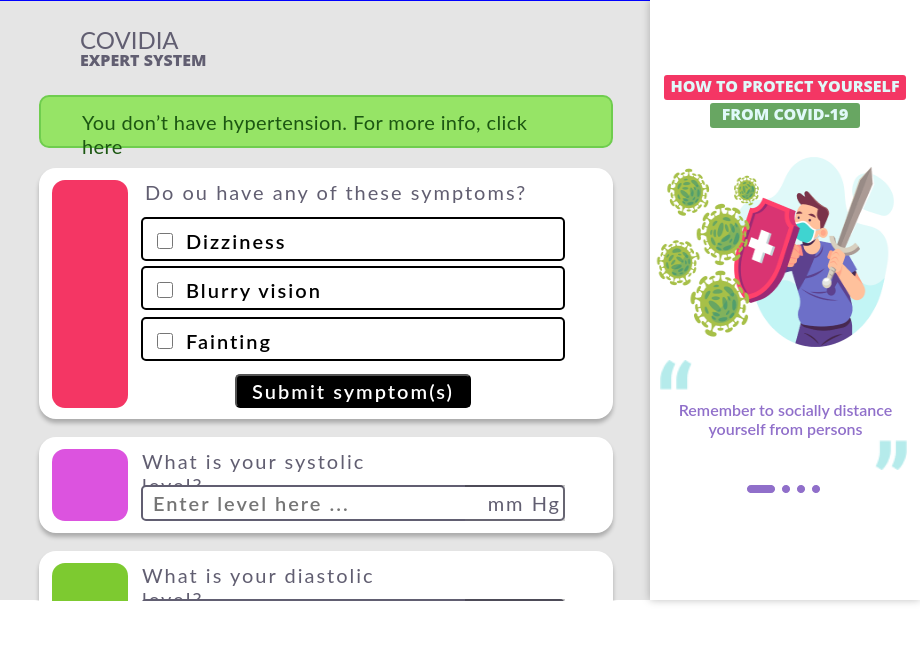
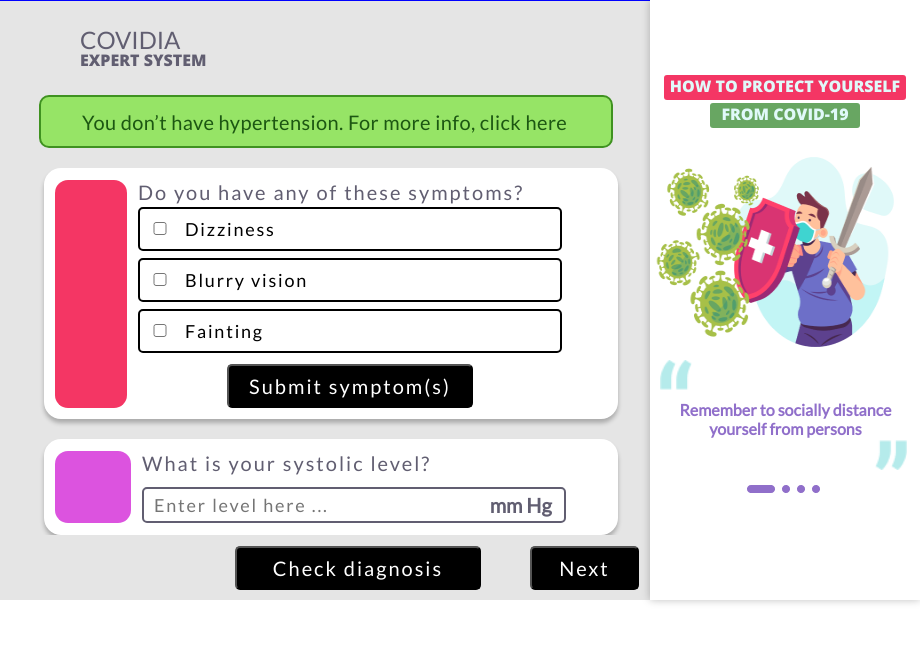
Before and after one commit to Murphy-Facey/covid-expert-system, an Electron app: page ui/frame3.html in a window 920 px wide. Drawn offline with nearby package versions, Linux system fonts and the light colour scheme.

Commit message:
made some changes to the UI

```diff
--- a/main.js
+++ b/main.js
@@ -8,8 +8,8 @@ let mainWindow
 function createWindow () {
   // Create the browser window.
   mainWindow = new BrowserWindow({
-    width: 960,
-    height: 600,
+    width: 920,
+    height: 646,
     resizable: false,
     webPreferences: {
       nodeIntegration: true
--- a/ui/css/frame3.css
+++ b/ui/css/frame3.css
@@ -1,12 +1,25 @@
+@import url("https://fonts.googleapis.com/css2?family=Lato&family=Open+Sans:wght@400;700;800&display=swap");
+
+
+*,
+*::before,
+*::after {
+  margin: 0px;
+  padding: 0px;
+}
+
 body {
   margin: 0px;
   overflow: hidden;
 }
 
+input[type="checkbox"]:checked ~ .checkmark{
+  background-color: #000000;
+}
+
 #container {
   position: relative;
   background: #e5e5e5;
-
   color: #615e71;
   width: 920px;
   height: 600px;
@@ -14,11 +27,35 @@ body {
 
 .left-side {
   position: absolute;
-  overflow-y: scroll;
   border-top: 1px solid #0000ff;
   height: 100%;
   width: 650px;
-  /* background: #80ff80; */
+}
+
+.body-container {
+  position: absolute;
+  left: 39px;
+  top: 94px;
+  width: 597px;
+  height: 440px;
+}
+
+.card-container {
+  width: 597px;
+  overflow-y: auto;
+  padding-left: 5px;
+}
+
+.card-container::-webkit-scrollbar {
+  width: 10px;
+}
+
+.card-container::-webkit-scrollbar-track {
+  background-color: #D7D6DA;
+}
+
+.card-container::-webkit-scrollbar-thumb {
+  background-color: #615E71;
 }
 
 #covidia-text {
@@ -49,18 +86,15 @@ body {
   line-height: 22px;
 }
 
-#green-rectangle {
-  position: absolute;
+.green-rectangle {
+  position: relative;
   width: 574px;
-  height: 53px;
-  left: 39px;
-  top: 94px;
-
-  background: #96e466;
-  border: 2px solid #6fcd4e;
+  /* height: 53px;  */
   box-sizing: border-box;
   border-radius: 10px;
-  /* display: none; */
+  background-color: transparent;
+  border: 2px solid transparent;
+  margin-bottom: 20px;
 }
 
 #green-rectangle-text {
@@ -75,33 +109,99 @@ body {
   font-weight: normal;
   font-size: 20px;
   line-height: 24px;
-
   letter-spacing: 0.02em;
-
   color: #1c5712;
 }
 
+@keyframes show-status {
+  0% {
+    height: 0px;
+    background-color: transparent;
+    border-color: transparent;
+  }
+
+  50% {
+    height: 53px;
+    background-color: #96e466;
+    border-color: transparent;
+  }
+
+  100% {
+    height: 53px;
+    background-color: #96e466;
+    border-color:#3f9220;
+  }
+}
+
+@keyframes show-text {
+  0% {
+    opacity: 0;
+  }
+
+  66% {
+    opacity: 0;
+  }
+
+  100% {
+    opacity: 1;
+  }
+}
+
+.show-status {
+  height: 53px;
+  background-color: #96e466;
+  border: 2px solid #3f9220;
+  animation-name: show-status;
+  animation-iteration-count: 1;
+  animation-duration: 1s;
+  animation-timing-function: ease-in-out;
+}
+
+.show-status > #green-rectangle-text {
+  animation-name: show-text;
+  animation-duration: 1.5s;
+  animation-timing-function: ease-in-out;
+}
+
+.hide-status > #green-rectangle-text {
+  opacity: 0;
+}
+
+.show-status + .card-container {
+  height: 367px;
+}
+
+.hide-status + .card-container {
+  height: 416px;
+}
+
+
+.card {
+  width: 574px;
+  background: #ffffff;
+  box-shadow: 0px 4px 4px rgba(0, 0, 0, 0.25);
+  border-radius: 17px;
+  display: flex;
+  align-items: center;
+  margin-bottom: 20px;
+}
+
 .card-1 {
-  position: absolute;
-  width: 574px;
   height: 251px;
   left: 39px;
   top: 167px;
-
-  background: #ffffff;
-  box-shadow: 0px 4px 4px rgba(0, 0, 0, 0.25);
-  border-radius: 17px;
 }
 
-#rectangle-1 {
-  position: absolute;
-  width: 76px;
+.big-rect {
   height: 228px;
-  left: 13px;
-  top: 12px;
+  width: 72px;
+  border-radius: 13px;
+  margin: 0 11px;
+  background: #f43664;
+}
 
-  background: #f43664;
-  border-radius: 13px;
+.big-rect + .card-body {
+  height: 228px;
 }
 
 #symptoms-question {
@@ -112,7 +212,6 @@ body {
   top: 12px;
 
   font-family: Lato;
-  font-style: normal;
   font-weight: normal;
   font-size: 20px;
   line-height: 24px;
@@ -122,10 +221,24 @@ body {
 }
 
 #inner-card-scroll {
-  position: absolute;
-  overflow-y: scroll;
   width: 100%;
-  height: 100%;
+  height: 154px;
+  overflow-y: auto;
+  overflow-x: hidden;
+}
+
+#inner-card-scroll::-webkit-scrollbar {
+  width: 9px;
+}
+
+#inner-card-scroll::-webkit-scrollbar-track {
+  background-color: #D7D6DA;
+  border-radius: 10px;
+}
+
+#inner-card-scroll::-webkit-scrollbar-thumb {
+  background-color: #615E71;
+  border-radius: 10px;
 }
 
 .option-card {
@@ -135,139 +248,92 @@ body {
   border: 2px solid #000000;
   box-sizing: border-box;
   border-radius: 5px;
-  left: 102px;
-}
+  padding-left: 10px;
+  margin-bottom: 7px;
 
-.dizzy {
-  position: absolute;
-  left: 102px;
-  top: 49px;
-}
-
-.blurry {
-  position: absolute;
-  top: 98px;
-}
-
-.fainting {
-  position: absolute;
-  top: 149px;
+  display: flex;
+  align-items: center;
 }
 
 .checkbox-square {
-  position: absolute;
-  width: 16px;
-  height: 16px;
-  left: 10px;
-  top: 11px;
+  width: 20px;
+  margin-right: 15px;
 }
 
 .checkbox-text {
-  position: absolute;
   width: auto;
   height: 24px;
-  left: 43px;
-  top: 10px;
-
   font-family: Lato;
-  font-style: normal;
-  font-weight: 600;
-  font-size: 20px;
+  font-weight: 400;
+  font-size: 18px;
   line-height: 24px;
-
   letter-spacing: 0.1em;
 }
 
 .btn {
-  position: absolute;
-
   background: #000000;
   border-radius: 5px;
   color: white;
-
   font-family: Lato;
-  font-style: normal;
-  font-weight: 600;
+  font-weight: 400;
   font-size: 20px;
   line-height: 24px;
-
   letter-spacing: 0.1em;
 }
 
 .btn-submit {
-  width: 236px;
-  height: 34px;
-  left: 196px;
-  top: 206px;
+  width: 246px;
+  height: 44px;
+  align-self: center;
 }
 
 .btn-diagnosis {
-  width: 236px;
-  height: 34px;
+  position: absolute;
+  width: 246px;
+  height: 44px;
   left: 235px;
-  top: 660px;
+  top: 545px;
 }
 
 .btn-next {
-  width: 99px;
-  height: 34px;
-  left: 510px;
-  top: 660px;
-}
-.card-2 {
   position: absolute;
-  width: 574px;
-  height: 96px;
-  left: 39px;
-  top: 436px;
-
-  background: #ffffff;
-  box-shadow: 0px 4px 4px rgba(0, 0, 0, 0.25);
-  border-radius: 17px;
+  width: 109px;
+  height: 44px;
+  left: 530px;
+  top: 545px;
 }
 
-#rectangle-2 {
-  position: absolute;
-  width: 76px;
-  height: 72px;
-  left: 13px;
-  top: 12px;
-
-  background: #dc53df;
-  border-radius: 13px;
+.card-2 {
+  height: 96px;
 }
 
-.test-question-text {
-  position: absolute;
-  width: 290px;
-  height: 24px;
-  left: 103px;
-  top: 12px;
-
+.card p {
+  margin: 0px;
   font-family: Lato;
-  font-style: normal;
-  font-weight: normal;
+  font-weight: 400;
   font-size: 20px;
-  line-height: 24px;
-
   letter-spacing: 0.1em;
 }
 
-.test-question-input {
-  position: absolute;
+.card-body {
+  position: relative;
+  display: flex;
+  flex-direction: column;
+  justify-content: space-between;
+}
+
+.card-body input[type="text"] {
+  position: relative;
   width: 424px;
   height: 36px;
-  left: 102px;
-  top: 48px;
-
   border: 2px solid #615e71;
   box-sizing: border-box;
   border-radius: 5px;
   font-family: Lato;
-  font-style: normal;
-  font-weight: 600;
-  font-size: 20px;
-  line-height: 24px;
+  font-weight: 400;
+  font-size: 18px;
+  outline: none;
+  padding-right: 80px;
   /* identical to box height */
 
   letter-spacing: 0.1em;
@@ -276,52 +342,41 @@ body {
   color: #acacac;
 }
 
+.card-body span {
+  position: absolute;
+  bottom: 18px;
+  left: 82%;
+  transform: translateY(50%);
+  font-family: Lato;
+  font-weight: 600;
+  font-size: 20px;
+}
+
 .test-question-input[type="text"] {
   color: black;
 }
 
-.mmHg-text {
-  z-index: 2;
-  position: absolute;
-  text-align: right;
-  right: 48px;
-  top: 48px;
-  width: 100px;
-  height: 36px;
-  background: transparent;
-  box-sizing: border-box;
-
-  font-family: Lato;
-  font-style: normal;
-  font-weight: normal;
-  font-size: 20px;
-  line-height: 24px;
-  letter-spacing: 0.1em;
-  color: #615e71;
-  border-left: 0px;
+.card-3 {
+  height: 96px;
 }
 
-.card-3 {
-  position: absolute;
-  width: 574px;
-  height: 96px;
-  left: 39px;
-  top: 550px;
-
-  background: #ffffff;
-  box-shadow: 0px 4px 4px rgba(0, 0, 0, 0.25);
-  border-radius: 17px;
+.small-rect {
+  width: 76px;
+  height: 72px;
+  border-radius: 13px;
+  margin: 0 11px;
 }
 
-#rectangle-3 {
-  position: absolute;
-  width: 76px;
+.small-rect + .card-body {
   height: 72px;
-  left: 13px;
-  top: 12px;
+}
 
+.green {
   background: #7dca30;
-  border-radius: 13px;
+}
+
+.purple {
+  background: #dc53df;
 }
 
 .right-side {
--- a/ui/css/style.css
+++ b/ui/css/style.css
@@ -33,16 +33,15 @@
 }
 
 body {
-    overflow: hidden;
+  overflow: hidden;
 }
 
 .container,
 .question-container {
-  width: 960px;
+  width: 920px;
   height: 600px;
   background-color: var(--light-grey);
   position: relative;
-
 }
 
 .body-heading {
--- a/ui/frame3.html
+++ b/ui/frame3.html
@@ -7,7 +7,6 @@
     <title>Covid System</title>
     <meta name='viewport' content='width=device-width, initial-scale=1'>
     <link rel='stylesheet' type='text/css' media='screen' href='css/frame3.css'>
-    <!-- <script src='main.js'></script> -->
 </head>
 
 <body>
@@ -19,17 +18,17 @@
             <div id="expert-text">
                 EXPERT SYSTEM
             </div>
-            <div id="green-rectangle">
+            <div class="body-container">
+                <div class="green-rectangle show-status">
                     <div id="green-rectangle-text">
                         You don’t have hypertension. For more info, click here
                     </div>
                 </div>
-
-            <div class="card-1">
-                <div id="rectangle-1"></div>
-                <div id="symptoms-question">
-                    Do ou have any of these symptoms?
-                </div>
+                <div class="card-container">
+                    <div class="card card-1">
+                        <div class="big-rect"></div>
+                        <div class="card-body">
+                            <p>Do you have any of these symptoms?</p>
                             <div id="inner-card-scroll">
                                 <div class="option-card dizzy">
                                     <input type="checkbox" id="dizzy" class="checkbox-square" name="dizzy">
@@ -51,25 +50,28 @@
                                 Submit symptom(s)
                             </button>
                         </div>
-
-            <div class="card-2">
-                <div id="rectangle-2"></div>
-                <div class="test-question-text">
-                    What is your systolic level?
-                </div>
-                <input type="text" class="test-question-input" placeholder="Enter level here ...">
-                <input type="text" class="mmHg-text" value="mm Hg" disabled />
                     </div>
 
-            <div class="card-3">
-                <div id="rectangle-3"></div>
-                <div class="test-question-text">
-                    What is your diastolic level?
+                    <div class="card card-2">
+                        <div class="small-rect purple"></div>
+                        <div class="card-body">
+                            <p>What is your systolic level?</p>
+                            <input type="text" class="test-question-input" placeholder="Enter level here ...">
+                            <span>mm Hg</span>
                         </div>
-                <input type="text" class="test-question-input" placeholder="Enter level here ...">
-                <input type="text" class="mmHg-text" value="mm Hg" disabled />
                     </div>
 
+                    <div class="card card-3">
+                        <div class="small-rect green"></div>
+                        <div class="card-body">
+                            <p>What is your diastolic level?</p>
+                            <input type="text" class="test-question-input" placeholder="Enter level here ...">
+                            <span>mm Hg</span>
+                        </div>
+                    </div>
+                </div>
+
+            </div>
             <button class="btn btn-diagnosis">
                 Check diagnosis
             </button>
@@ -95,10 +97,11 @@
             </div>
 
             <img src="./images/close_quote.png" alt="Close_Quote" id="close-quote">
-
             <img src="./images/dots.png" alt="Dots" id="dots">
         </div>
     </div>
+    <script src="/eel.js"></script>
+    <script src="js/hypotension.js"></script>
 </body>
 
 </html>
```
Also changed, not shown: ui/index.html (+2 -1 lines). Lines whose indentation alone changed are shown as unchanged.
